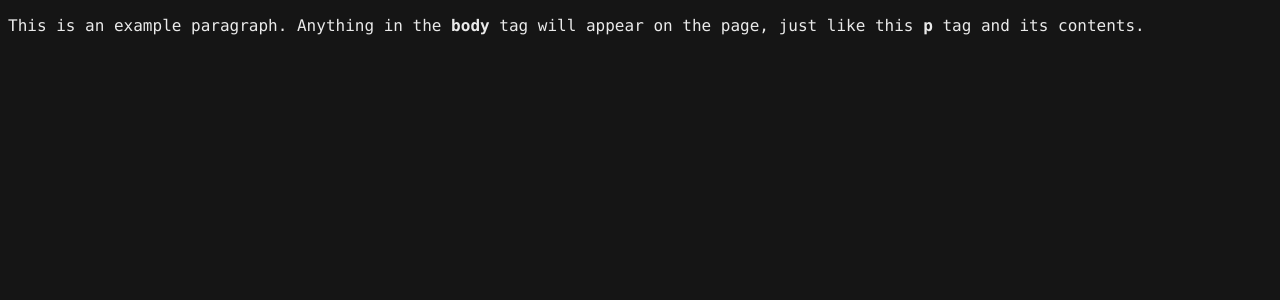
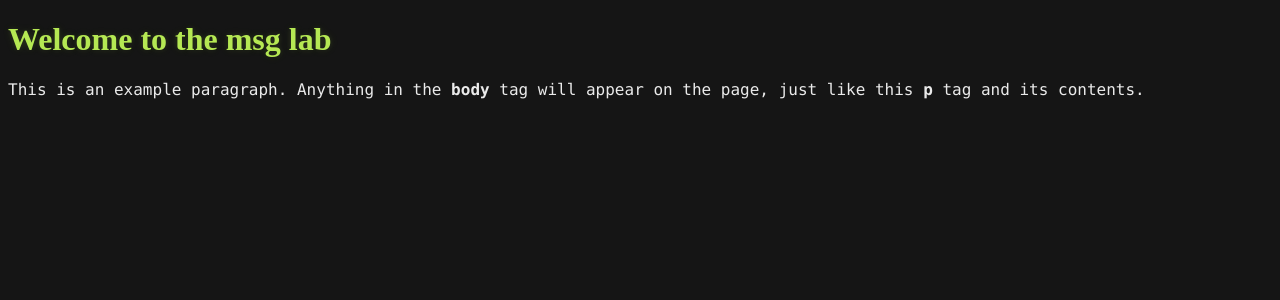
Before and after one commit to msglab/msglab, a Jekyll site: the page index.html, which Jekyll copies as it is, in a window 1280 px wide. Shown: the top 300 px of the page. Built offline with Jekyll 4.4.1, drawn with Linux system fonts in a browser that asks for light colours.

Commit message:
add header

```diff
--- a/index.html
+++ b/index.html
@@ -10,6 +10,7 @@
     <title>msg lab</title>
   </head>
   <body>
+    <h1> Welcome to the msg lab </h1>
     <p>This is an example paragraph. Anything in the <strong>body</strong> tag will appear on the page, just like this <strong>p</strong> tag and its contents.</p>
   </body>
 </html>
```
